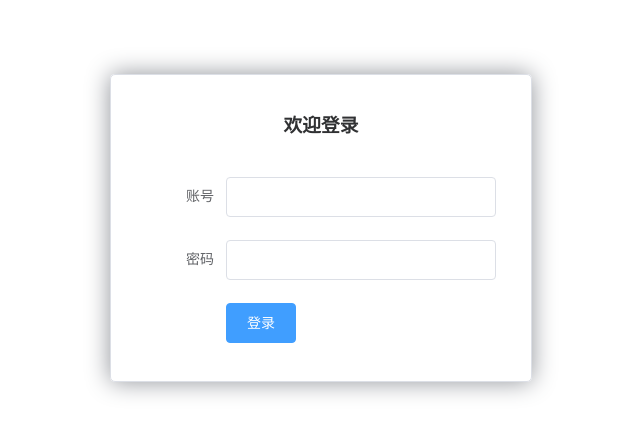
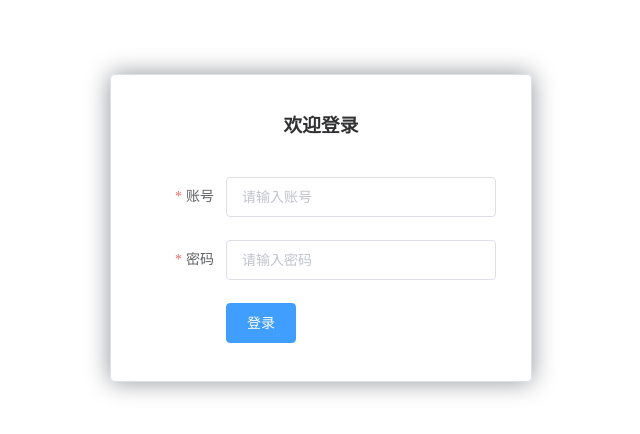
Before and after one commit to LvanLiang/vue-element, a Vue app: page /#/login in a window 1280 px wide. Shown: the part 106-540 px from the top of the page, without its empty margins (319-959 px from the left). Built offline with nearby package versions, Linux system fonts and the light colour scheme.

Commit message:
emelent添加表单验证

```diff
--- a/config/index.js
+++ b/config/index.js
@@ -14,7 +14,7 @@ module.exports = {
 
     // Various Dev Server settings
     host: 'localhost', // can be overwritten by process.env.HOST
-    port: 8088, // can be overwritten by process.env.PORT, if port is in use, a free one will be determined
+    port: 8098, // can be overwritten by process.env.PORT, if port is in use, a free one will be determined
     autoOpenBrowser: false,
     errorOverlay: true,
     notifyOnErrors: true,
--- a/src/views/Login.vue
+++ b/src/views/Login.vue
@@ -1,21 +1,21 @@
 <template>
     <div>
-      <el-form ref="loginForm" :model="form" label-width="80px" class="login-box">
+      <el-form ref="loginForm" :model="form" :rules="rules" label-width="80px" class="login-box">
         <h3 class="login-title">欢迎登录</h3>
 
         <el-form-item label="账号" prop="username">
-          <el-input type="text" v-model="form.username" aria-placeholder="请输入账号"></el-input>
+          <el-input type="text" v-model="form.username" placeholder="请输入账号"></el-input>
         </el-form-item>
 
         <el-form-item label="密码" prop="password">
-          <el-input type="password" v-model="form.password"></el-input>
+          <el-input type="password" v-model="form.password" placeholder="请输入密码"></el-input>
         </el-form-item>
 
         <el-form-item>
-          <el-button type="primary" v-on:click="onSubmit('loginForm')">登录</el-button>
+          <el-button type="primary"  @click="onSubmit('loginForm')">登录</el-button>
         </el-form-item>
+      </el-form>
 
-      </el-form>
     </div>
 </template>
 
@@ -27,12 +27,30 @@
               form: {
                   username: "",
                   password: ""
+              },
+              // 表单验证，需要在 el-form-item 元素中增加 prop 属性
+              rules: {
+                username: [
+                  {required: true, message: '账号不可为空', trigger: 'blur'}
+                ],
+                password: [
+                  {required: true, message: '密码不可为空', trigger: 'blur'}
+                ]
               }
+
           }
       },
       methods: {
         onSubmit(formName) {
-          alert(formName);
+          // 为表单绑定验证功能
+          this.$refs[formName].validate((valid) => {
+            if (valid) {
+              // 使用 vue-router 路由到指定页面，该方式称之为编程式导航
+              this.$router.push("/main");
+            } else {
+              this.$message.error("请输入用户名和密码");
+            }
+          });
         }
       }
   }
```
